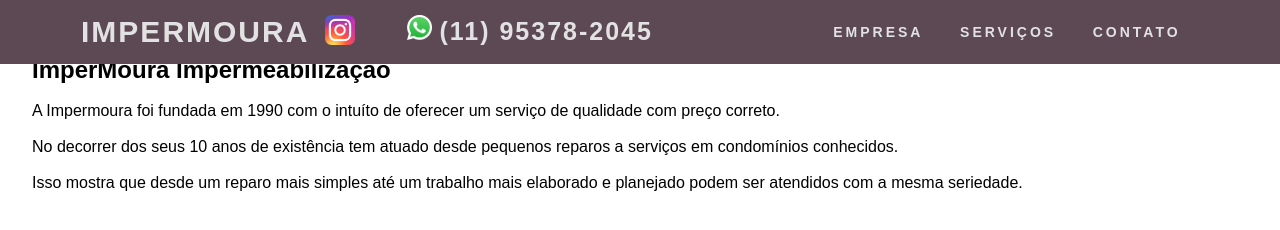
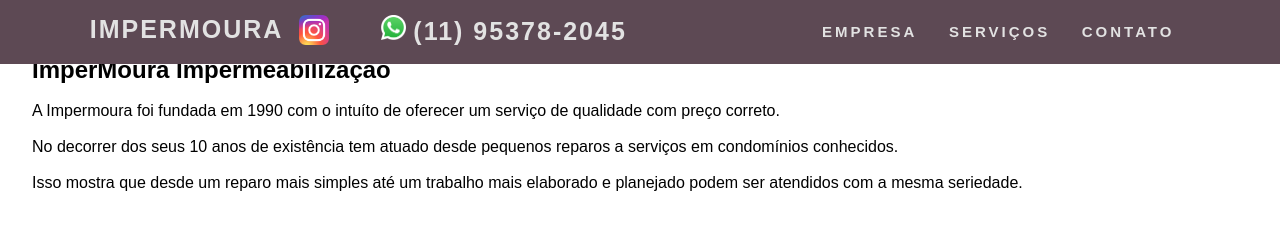
Before and after one commit to Rodrioitit/site, a plain HTML site: page index.html in a window 1280 px wide. Drawn offline with Linux system fonts and the light colour scheme.

Commit message:
Update style.css

```diff
--- a/css/style.css
+++ b/css/style.css
@@ -27,7 +27,7 @@ nav {
 }
 
 .logo h4 {
-    font-size: 30px;
+    font-size: 25px;
 
 }
 .instagram {
@@ -53,7 +53,7 @@ nav {
     text-decoration: none;
     letter-spacing: 3px;
     font-weight: bold;
-    font-size: 14px;
+    font-size: 15px;
 }
 
 .burger {
```
